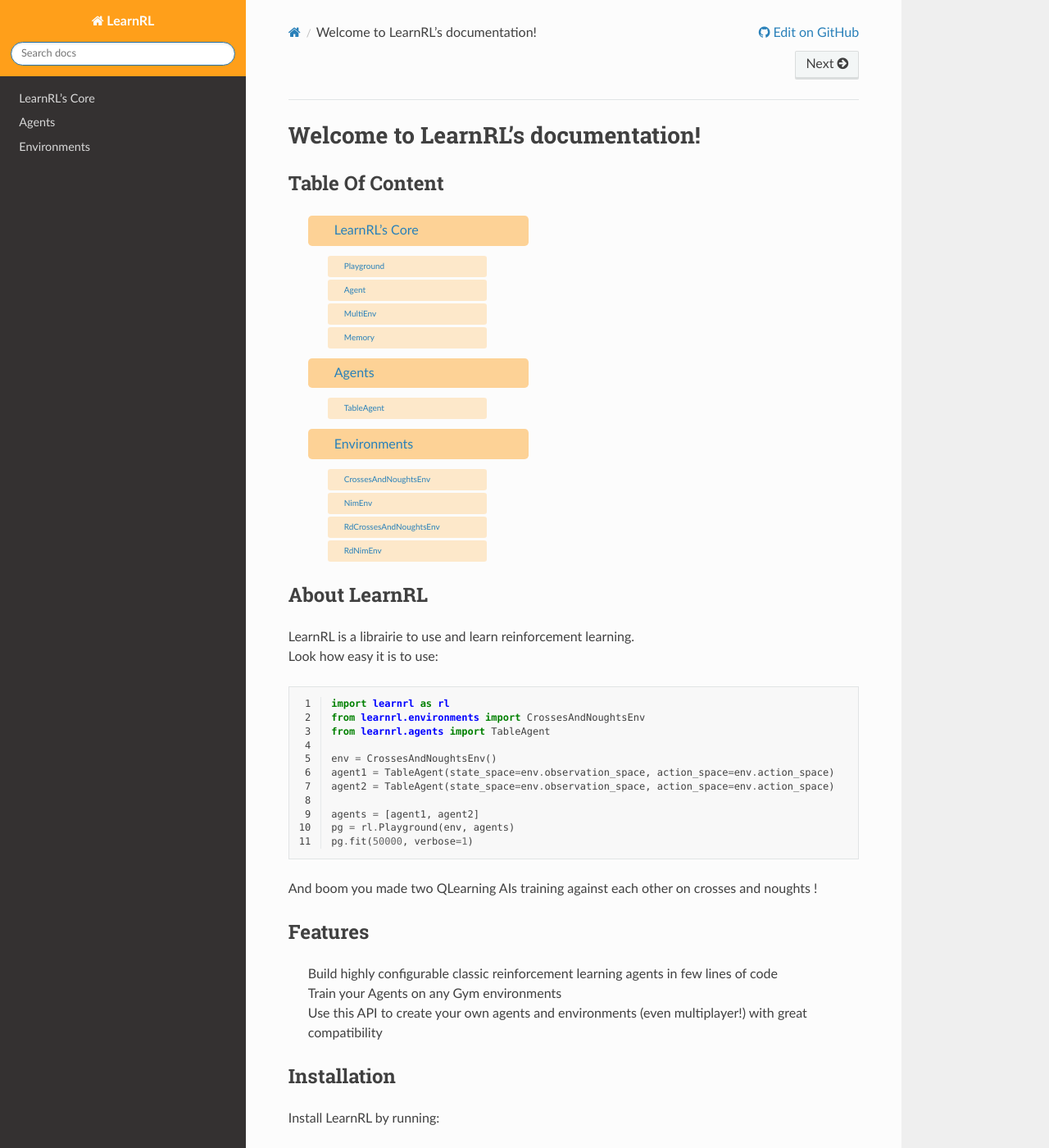
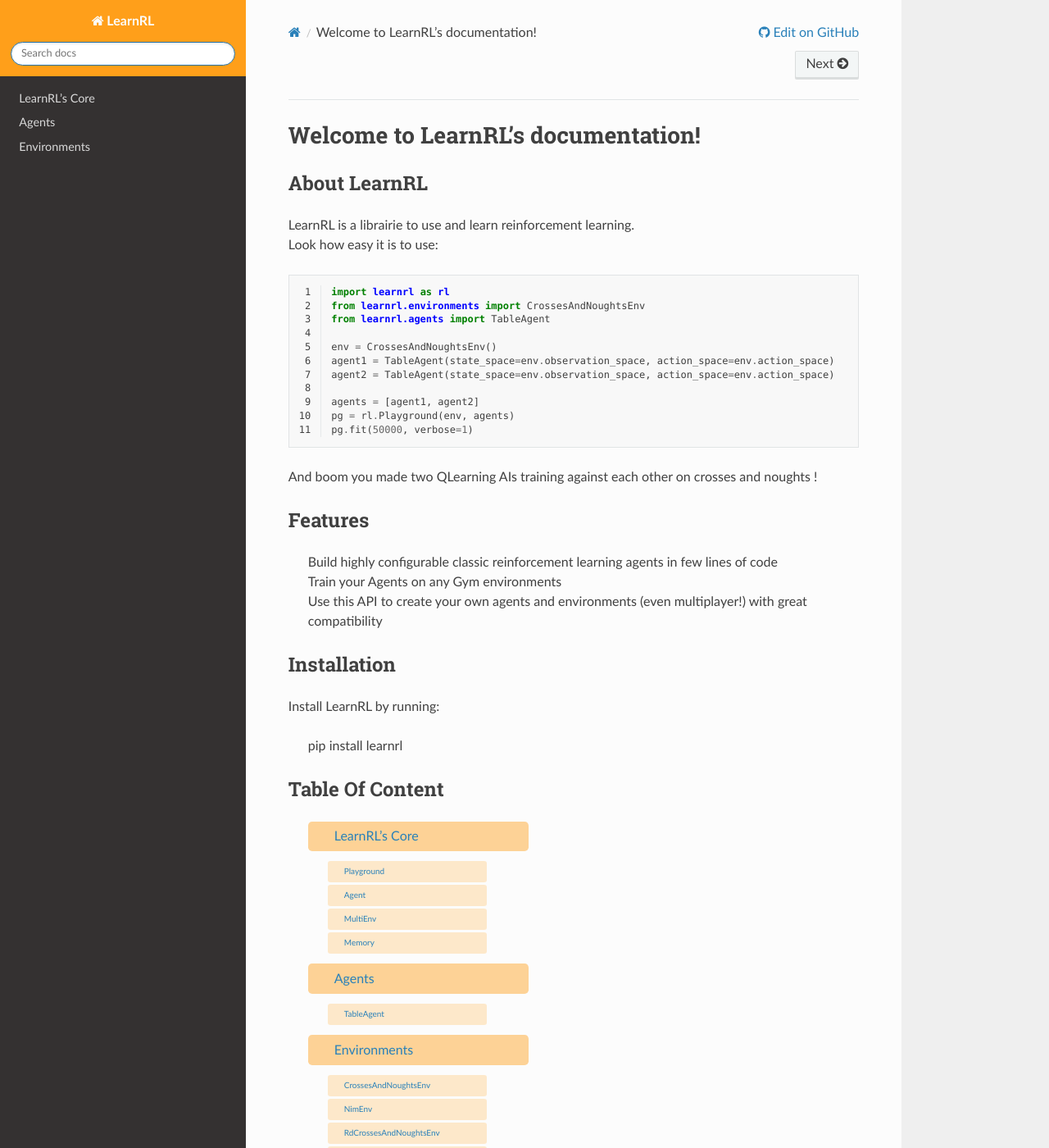
Before and after one commit to MathisFederico/LearnRL, a Sphinx documentation site: the page built from docs/index.rst, in a window 1280 px wide and 1400 px high. Shown: the whole window at 82% size. Built offline with Sphinx 7.4.7 and the Read the Docs theme 2.0.0, drawn with Linux system fonts in a browser that asks for light colours; part of the change alters nothing that is shown.

```diff
--- a/docs/index.rst
+++ b/docs/index.rst
@@ -1,15 +1,5 @@
 Welcome to LearnRL's documentation!
 ===================================
-
-Table Of Content
-----------------
-
-.. toctree::
-   :maxdepth: 2
-
-   learnrl.core
-   learnrl.agents
-   learnrl.environments
 
 About LearnRL
 -------------
@@ -48,6 +38,16 @@ Install LearnRL by running:
 
    pip install learnrl
 
+Table Of Content
+----------------
+
+.. toctree::
+   :maxdepth: 2
+
+   learnrl.core
+   learnrl.agents
+   learnrl.environments
+
 Contribute
 ----------
 
```
